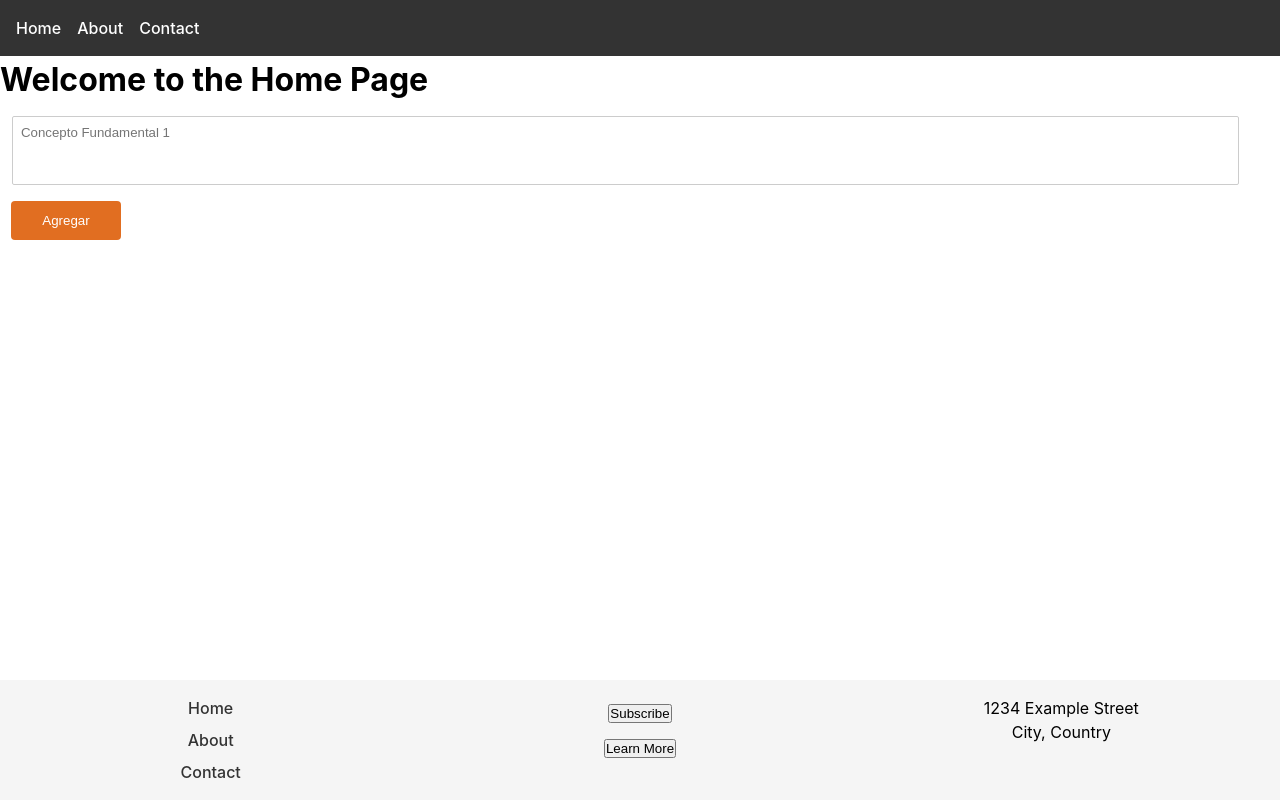
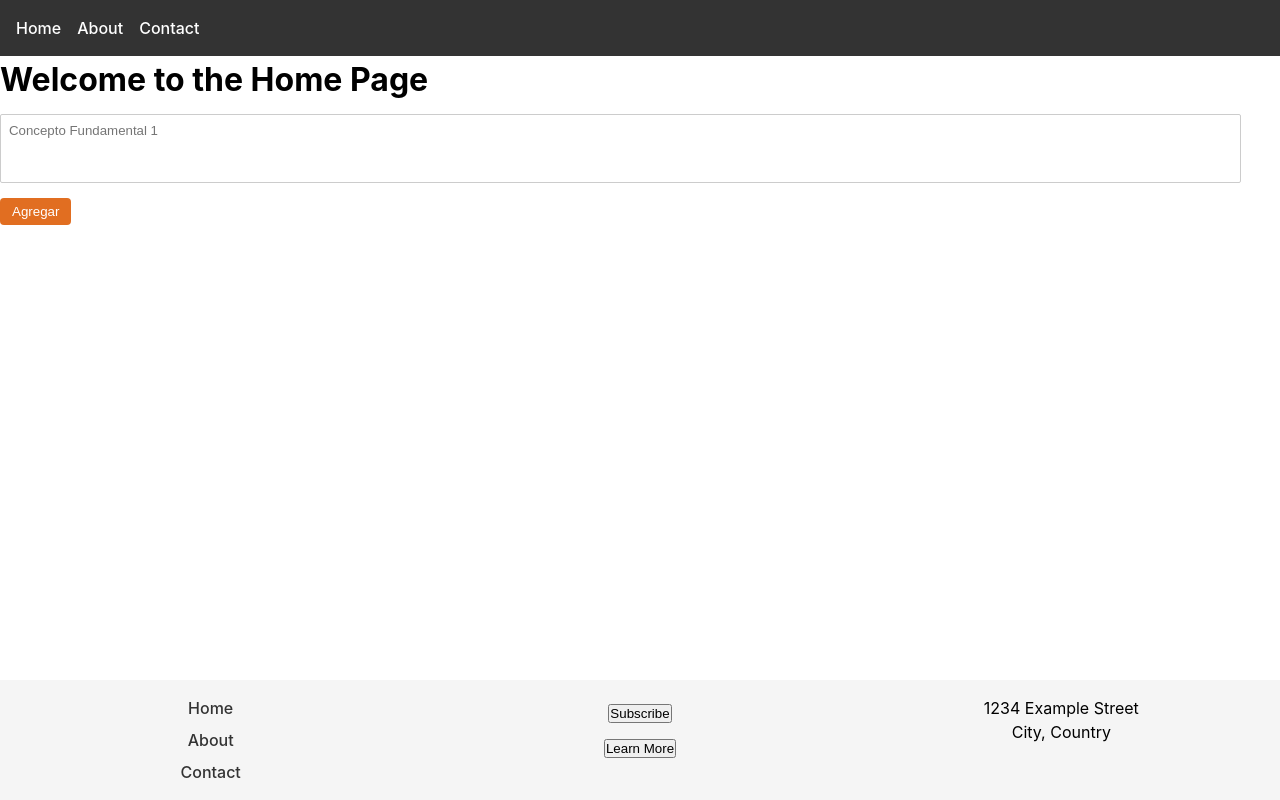
Before and after one commit to repositoryGamesUNAL/repositorioJuegos, a React (Vite) app in the folder games-repository-frontend/: page / in a window 1280 px wide. Built offline with nearby package versions, Linux system fonts and the light colour scheme.

Commit message:
styles: Eliminando margin innecesario

```diff
--- a/games-repository-frontend/src/Components/molecules/inputList/inputList.module.scss
+++ b/games-repository-frontend/src/Components/molecules/inputList/inputList.module.scss
@@ -3,7 +3,6 @@
 $orange: colors.$orange;
 
 .inputListContainer {
-  padding: 1px;
   display: flex;
   flex-direction: column;
 }
@@ -11,7 +10,6 @@ $orange: colors.$orange;
 .inputItem {
   display: flex;
   align-items: center;
-  padding: 1px;
   width: 100%;
   box-sizing: border-box;
 
@@ -24,6 +22,7 @@ $orange: colors.$orange;
 
   .fatherInput{
     width: 100%;
+    margin-left: 0px;
   }
 
   .input{
@@ -34,6 +33,7 @@ $orange: colors.$orange;
     font-weight: 400;
     font-size: 0.83rem;
     padding: 0.5rem;
+
   }
 
   .deleteButton {
@@ -57,6 +57,6 @@ $orange: colors.$orange;
 .buttonsContainer {
   display: flex;
   margin-top: 5px;
-  margin-left: 10px;
   margin-bottom: 10px;
+  box-sizing: border-box;
 }
--- a/games-repository-frontend/src/Components/molecules/inputList/inputList.tsx
+++ b/games-repository-frontend/src/Components/molecules/inputList/inputList.tsx
@@ -90,7 +90,7 @@ const InputList: React.FC<InputListProps> = ({
 			<div className={styles.buttonsContainer}>
 				<Button
 					onClick={handleAddInput}
-					size="medium"
+					size="small"
 				>
 				Agregar
 				</Button>
```
